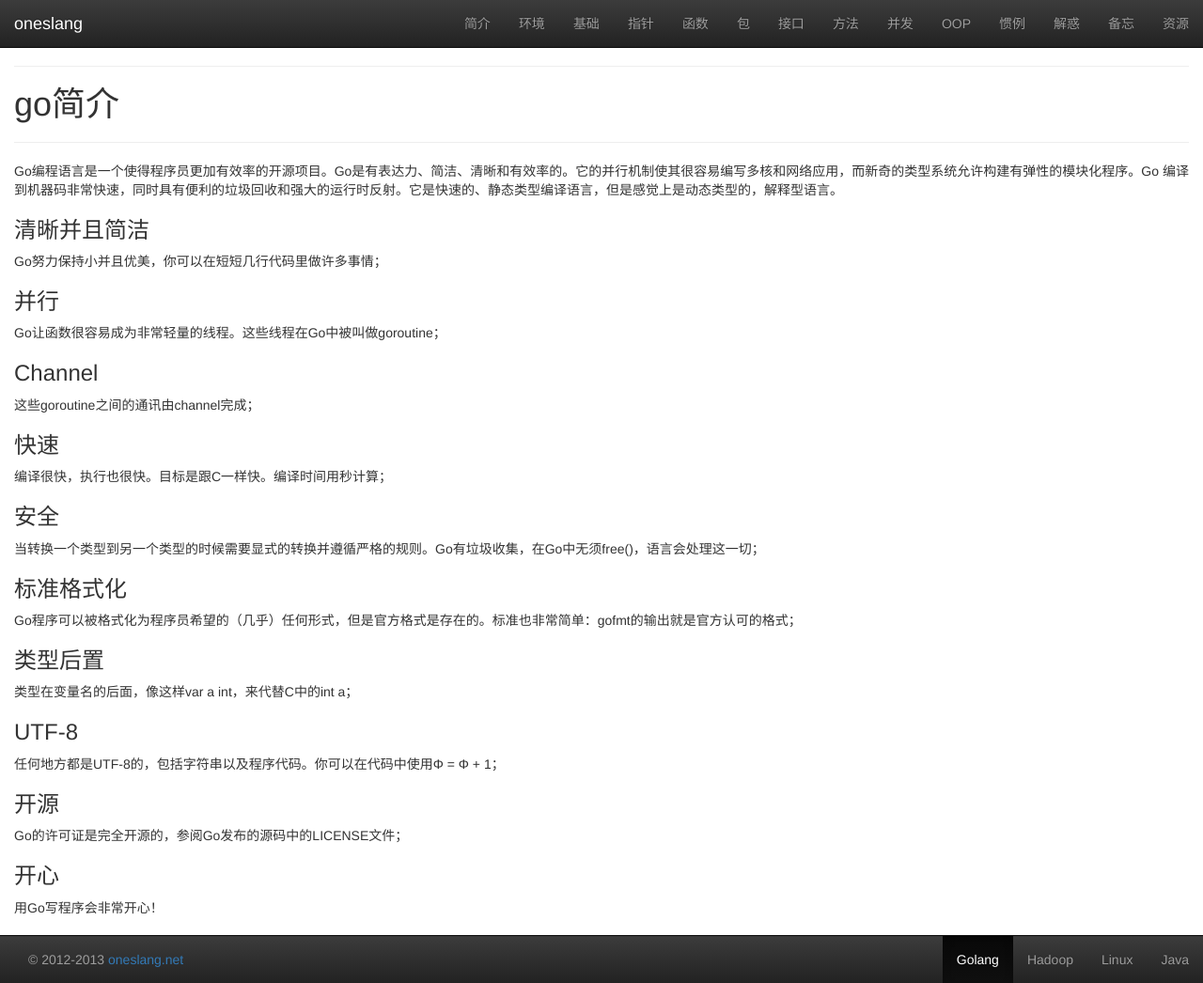
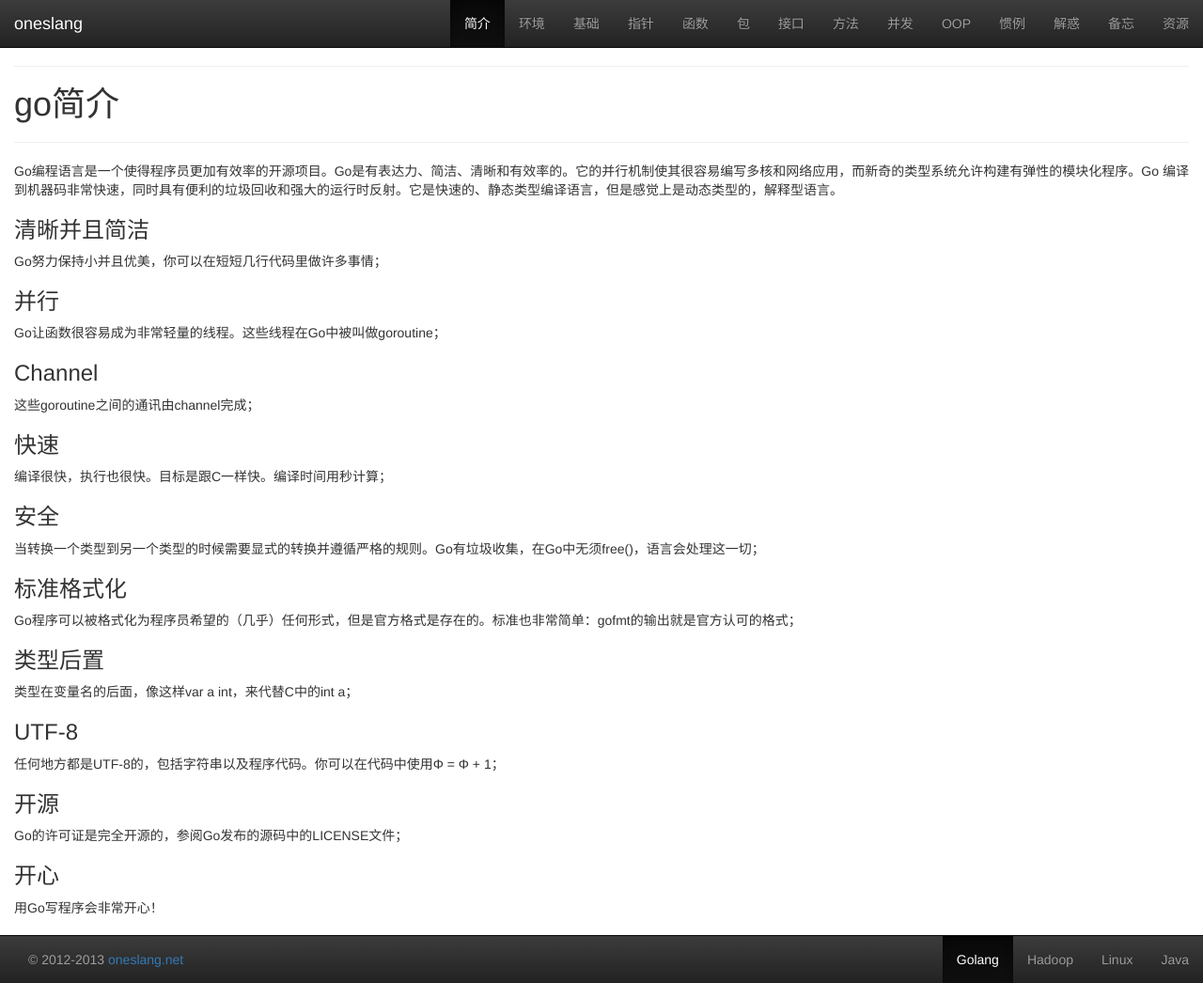
Before and after one commit to oneslang/oneslang.net, a Jekyll site: the page built from index.md, in a window 1280 px wide and 1046 px high. Shown: the whole window at 94% size. Built offline with Jekyll 4.4.1, drawn with Linux system fonts in a browser that asks for light colours.

```diff
--- a/_config.yml
+++ b/_config.yml
@@ -45,6 +45,7 @@ linux:
   - [service, 服务管理]
   - [network, 网络配置]
 java:
+  - [index, 简介]
   - [springmvc, SpringMVC3]
   - [mybatis, Mybatis3]
   - [shiro, Shiro]
--- a/_includes/header.html
+++ b/_includes/header.html
@@ -1,4 +1,4 @@
 
 {% for v in site[page.category] %}
-	<li{% if page.name == v[0] %} class="active"{% endif %}><a href="/{{page.category}}/{{v[0]}}.html">{{v[1]}}</a></li>
+	<li{% if page.name contains v[0] %} class="active"{% endif %}><a href="/{{page.category}}/{{v[0]}}.html">{{v[1]}}</a></li>
 {% endfor %}
```
